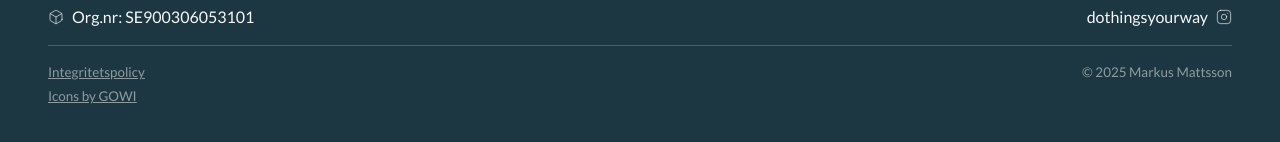
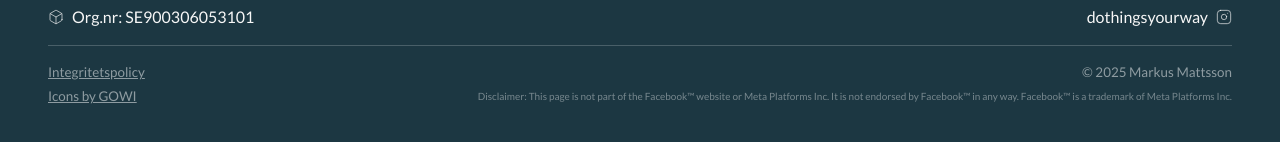
Before and after one commit to MatildaMared/dtyw, a React (Vite) app: page /from-stressed-to-success in a window 1280 px wide. Shown: the part 4493-4635 px from the top of the page. Built offline with nearby package versions, Linux system fonts and the light colour scheme; no server answers; a web font is replaced by a local one.

Commit message:
add disclaimer to footer

```diff
--- a/src/components/Footer/Footer.module.css
+++ b/src/components/Footer/Footer.module.css
@@ -154,3 +154,20 @@
 .copyright a:hover {
 	color: var(--color-white);
 }
+
+.copyrightRight {
+	text-align: center;
+}
+
+.disclaimer {
+	font-size: var(--font-size-xs);
+	color: rgba(255, 255, 255, 0.4);
+	margin-top: 8px;
+	line-height: 1.3;
+}
+
+@media (min-width: 48rem) {
+	.copyrightRight {
+		text-align: right;
+	}
+}
--- a/src/components/Footer/Footer.tsx
+++ b/src/components/Footer/Footer.tsx
@@ -65,8 +65,12 @@ const Footer: React.FC = () => {
 							Icons by GOWI
 						</a>
 					</div>
-					<div>
+					<div className={styles.copyrightRight}>
 						<p>© {year} Markus Mattsson</p>
+						<p className={styles.disclaimer}>
+							Disclaimer: This page is not part of the Facebook™ website or Meta Platforms Inc.
+							It is not endorsed by Facebook™ in any way. Facebook™ is a trademark of Meta Platforms Inc.
+						</p>
 					</div>
 				</section>
 			</div>
```
